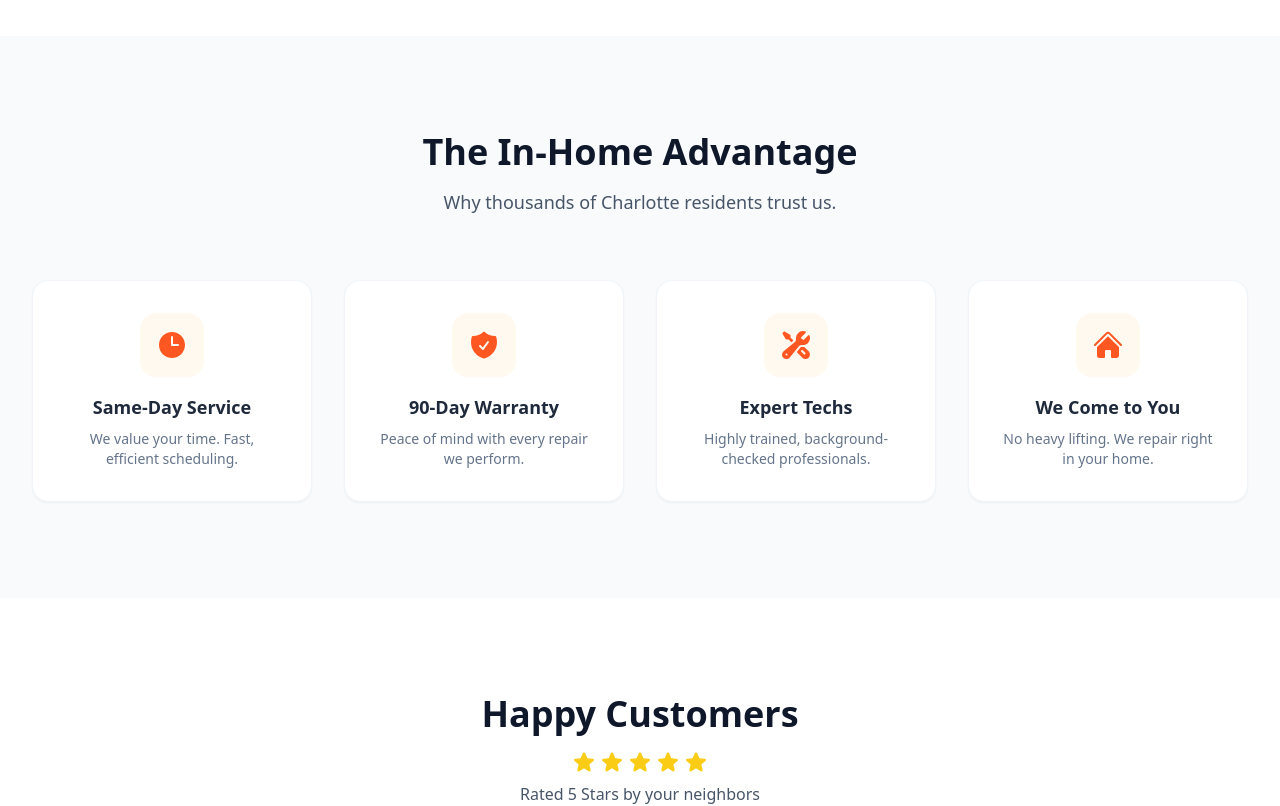
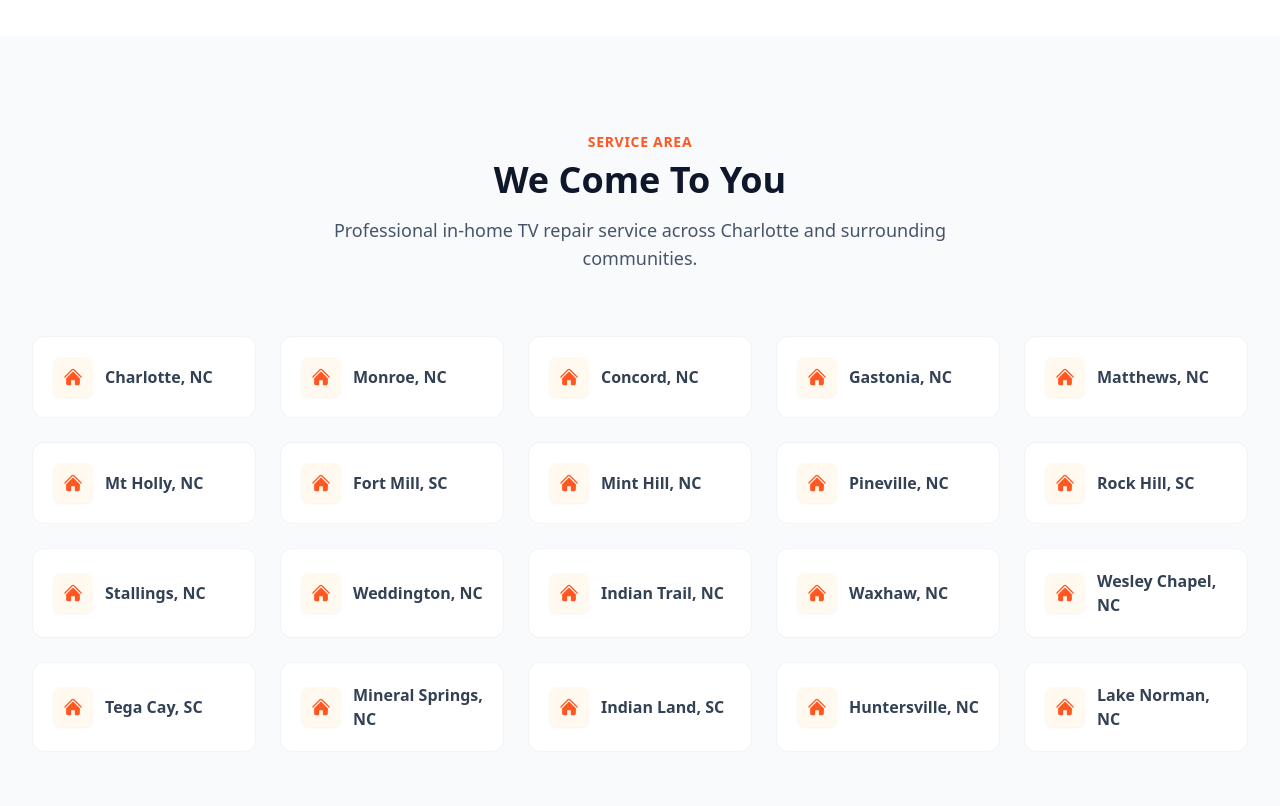
Before and after one commit to zxc-mrt1n-o4/InHome-TV-Repair, a Next.js app: page / in a window 1280 px wide. Shown: the part 1520-2326 px from the top of the page. Built offline with nearby package versions, Linux system fonts and the light colour scheme.

Commit message:
Upd GPT reccomendations.

```diff
--- a/src/app/layout.tsx
+++ b/src/app/layout.tsx
@@ -13,16 +13,15 @@ const inter = Inter({
 
 export const metadata: Metadata = {
   metadataBase: new URL('https://inhometvrepair.com'),
-  title: 'TV Repair Charlotte NC | Same Day Service | In-Home TV Repair',
+  title: 'inHome TV Repair | TV Repair Charlotte NC | Same Day Service',
   description: 'Professional in-home TV repair and installation services in Charlotte, NC. We come to you! No need to unplug or move your TV. Fix all brands - power issues, connectivity, smart TV setup, wall mounting. Same-day service available.',
-  keywords: 'TV repair near me, TV repair Charlotte NC, in-home TV repair, mobile TV repair service, TV repair visit, television repair Charlotte, TV doctor Charlotte, TV fix near me, Samsung TV repair Charlotte, LG TV repair Charlotte, Sony TV repair Charlotte, Vizio TV repair, TCL TV repair, Hisense TV repair, Panasonic TV repair, Sharp TV repair, Philips TV repair, TV wall mounting Charlotte, TV mounting service, flatscreen repair, LED TV repair, OLED TV repair, QLED TV repair, plasma TV repair, LCD TV repair, 4K TV repair, 8K TV repair, smart TV repair, curved TV repair, TV power supply repair, TV main board repair, TV backlight repair, TV no picture, TV no sound, TV won\'t turn on, TV blinking red light, TV turns off by itself, affordable TV repair, cheap TV repair, fast TV repair, same day TV repair, emergency TV repair, weekend TV repair, home electronics repair, audio video repair, geek squad alternative, local TV repair shop, authorized TV repair, certified TV technician, TV mechanic, fix my TV, broken TV repair, 28202, 28203, 28204, 28205, 28206, 28207, 28208, 28209, 28210, 28211, 28212, 28213, 28214, 28215, 28216, 28217, 28226, 28227, 28244, 28262, 28269, 28270, 28273, 28277, 28278, 28280, 28282, Matthews TV repair, Pineville TV repair, Mint Hill TV repair, Huntersville TV repair, Ballantyne TV repair, SouthPark TV repair, Dilworth TV repair, Myers Park TV repair, NoDa TV repair, Plaza Midwood TV repair, University City TV repair',
   authors: [{ name: 'inHome TV Repair' }],
   robots: 'index, follow',
   alternates: {
     canonical: '/',
   },
   openGraph: {
-    title: 'TV Repair Charlotte NC | Same Day Service | In-Home TV Repair',
+    title: 'inHome TV Repair | TV Repair Charlotte NC | Same Day Service',
     description: 'Expert in-home TV repair and installation services in Charlotte, NC. We come directly to you! All brands serviced. Same-day appointments available. Licensed & insured technicians.',
     type: 'website',
     locale: 'en_US',
@@ -69,8 +68,11 @@ export default function RootLayout({
             "@type": "LocalBusiness",
             "name": "inHome TV Repair",
             "image": "https://inhometvrepair.com/services/tv-repair.png",
-            "@id": "https://inhometvrepair.com",
+            "@id": "https://inhometvrepair.com#localbusiness",
             "url": "https://inhometvrepair.com",
+            "isPartOf": {
+              "@id": "https://inhometvrepair.com"
+            },
             "telephone": "+19809870005",
             "priceRange": "$$",
             "address": {
@@ -109,7 +111,31 @@ export default function RootLayout({
               },
               {
                 "@type": "City",
+                "name": "Monroe"
+              },
+              {
+                "@type": "City",
+                "name": "Concord"
+              },
+              {
+                "@type": "City",
+                "name": "Gastonia"
+              },
+              {
+                "@type": "City",
                 "name": "Matthews"
+              },
+              {
+                "@type": "City",
+                "name": "Mt Holly"
+              },
+              {
+                "@type": "City",
+                "name": "Fort Mill"
+              },
+              {
+                "@type": "City",
+                "name": "Mint Hill"
               },
               {
                 "@type": "City",
@@ -117,15 +143,63 @@ export default function RootLayout({
               },
               {
                 "@type": "City",
-                "name": "Mint Hill"
+                "name": "Rock Hill"
+              },
+              {
+                "@type": "City",
+                "name": "Stallings"
+              },
+              {
+                "@type": "City",
+                "name": "Weddington"
+              },
+              {
+                "@type": "City",
+                "name": "Indian Trail"
+              },
+              {
+                "@type": "City",
+                "name": "Waxhaw"
+              },
+              {
+                "@type": "City",
+                "name": "Wesley Chapel"
+              },
+              {
+                "@type": "City",
+                "name": "Tega Cay"
+              },
+              {
+                "@type": "City",
+                "name": "Mineral Springs"
+              },
+              {
+                "@type": "City",
+                "name": "Indian Land"
               },
               {
                 "@type": "City",
                 "name": "Huntersville"
               },
               {
+                "@type": "City",
+                "name": "Lake Norman"
+              },
+              {
                 "@type": "PostalCode",
-                "postalCode": "28277"
+                "postalCode": "28173"
+              },
+              {
+                "@type": "PostalCode",
+                "postalCode": "29708"
+              },
+              {
+                "@type": "PostalCode",
+                "postalCode": "29707"
+              },
+              {
+                "@type": "PostalCode",
+                "postalCode": "28078"
               }
             ],
             "serviceType": "TV Repair",
@@ -172,15 +246,28 @@ export default function RootLayout({
           `}
         </Script>
 
-        {/* WebSite Schema for Site Name in Search */}
+        {/* WebSite Schema for Site Name in Search - Primary Entity */}
         <Script id="website-schema" type="application/ld+json" strategy="beforeInteractive">
           {`
           {
             "@context": "https://schema.org",
             "@type": "WebSite",
+            "@id": "https://inhometvrepair.com",
             "name": "inHome TV Repair",
-            "alternateName": "inHome TV Repair Charlotte",
-            "url": "https://inhometvrepair.com"
+            "alternateName": "inHome TV Repair",
+            "url": "https://inhometvrepair.com",
+            "description": "Professional in-home TV repair and installation services. We come to you for all TV repair needs.",
+            "potentialAction": {
+              "@type": "SearchAction",
+              "target": {
+                "@type": "EntryPoint",
+                "urlTemplate": "https://inhometvrepair.com/?q={search_term_string}"
+              },
+              "query-input": "required name=search_term_string"
+            },
+            "sameAs": [
+              "https://www.google.com/search?q=inHome+TV+Repair+Charlotte"
+            ]
           }
           `}
         </Script>
--- a/src/app/page.tsx
+++ b/src/app/page.tsx
@@ -120,6 +120,12 @@ export default function TVRepairLanding() {
 
   return (
     <div className="min-h-screen bg-white font-sans text-slate-900">
+      {/* Brand Entity Marker - Above Fold */}
+      <div className="sr-only">
+        <h1>inHome TV Repair</h1>
+        <p>Professional TV repair and installation services serving Charlotte, North Carolina</p>
+      </div>
+
       {/* Header */}
       <header className="bg-white shadow-sm border-b border-slate-200 sticky top-0 z-50">
         <div className="w-full px-4 max-w-7xl mx-auto sm:px-6 lg:px-8">
@@ -306,6 +312,57 @@ export default function TVRepairLanding() {
                   <CheckCircleIcon className="w-6 h-6 text-primary" />
                 </div>
                 <span className="text-slate-700 font-bold text-lg group-hover:text-primary transition-colors">{issue}</span>
+              </motion.div>
+            ))}
+          </div>
+        </div>
+      </section>
+
+      {/* Service Areas Section */}
+      <section className="py-16 md:py-24 bg-slate-50">
+        <div className="w-full px-4 max-w-7xl mx-auto sm:px-6 lg:px-8">
+          <div className="text-center mb-12 md:mb-16">
+            <span className="text-primary font-bold tracking-wider uppercase text-sm mb-2 block">Service Area</span>
+            <h2 className="text-3xl md:text-4xl font-black text-slate-900 mb-4">
+              We Come To You
+            </h2>
+            <p className="text-lg text-slate-600 max-w-2xl mx-auto">
+              Professional in-home TV repair service across Charlotte and surrounding communities.
+            </p>
+          </div>
+
+          <div className="grid grid-cols-2 sm:grid-cols-3 lg:grid-cols-5 gap-6">
+            {[
+              'Charlotte, NC',
+              'Monroe, NC',
+              'Concord, NC',
+              'Gastonia, NC',
+              'Matthews, NC',
+              'Mt Holly, NC',
+              'Fort Mill, SC',
+              'Mint Hill, NC',
+              'Pineville, NC',
+              'Rock Hill, SC',
+              'Stallings, NC',
+              'Weddington, NC',
+              'Indian Trail, NC',
+              'Waxhaw, NC',
+              'Wesley Chapel, NC',
+              'Tega Cay, SC',
+              'Mineral Springs, NC',
+              'Indian Land, SC',
+              'Huntersville, NC',
+              'Lake Norman, NC'
+            ].map((area, index) => (
+              <motion.div
+                key={index}
+                whileHover={{ y: -3 }}
+                className="flex items-center space-x-3 bg-white rounded-xl p-5 border border-slate-100 hover:border-primary/20 hover:shadow-md transition-all duration-300 group"
+              >
+                <div className="bg-secondary/50 rounded-lg p-2.5 shadow-sm group-hover:scale-110 transition-transform duration-300">
+                  <HomeIcon className="w-5 h-5 text-primary" />
+                </div>
+                <span className="text-slate-700 font-semibold text-base group-hover:text-primary transition-colors">{area}</span>
               </motion.div>
             ))}
           </div>
```
